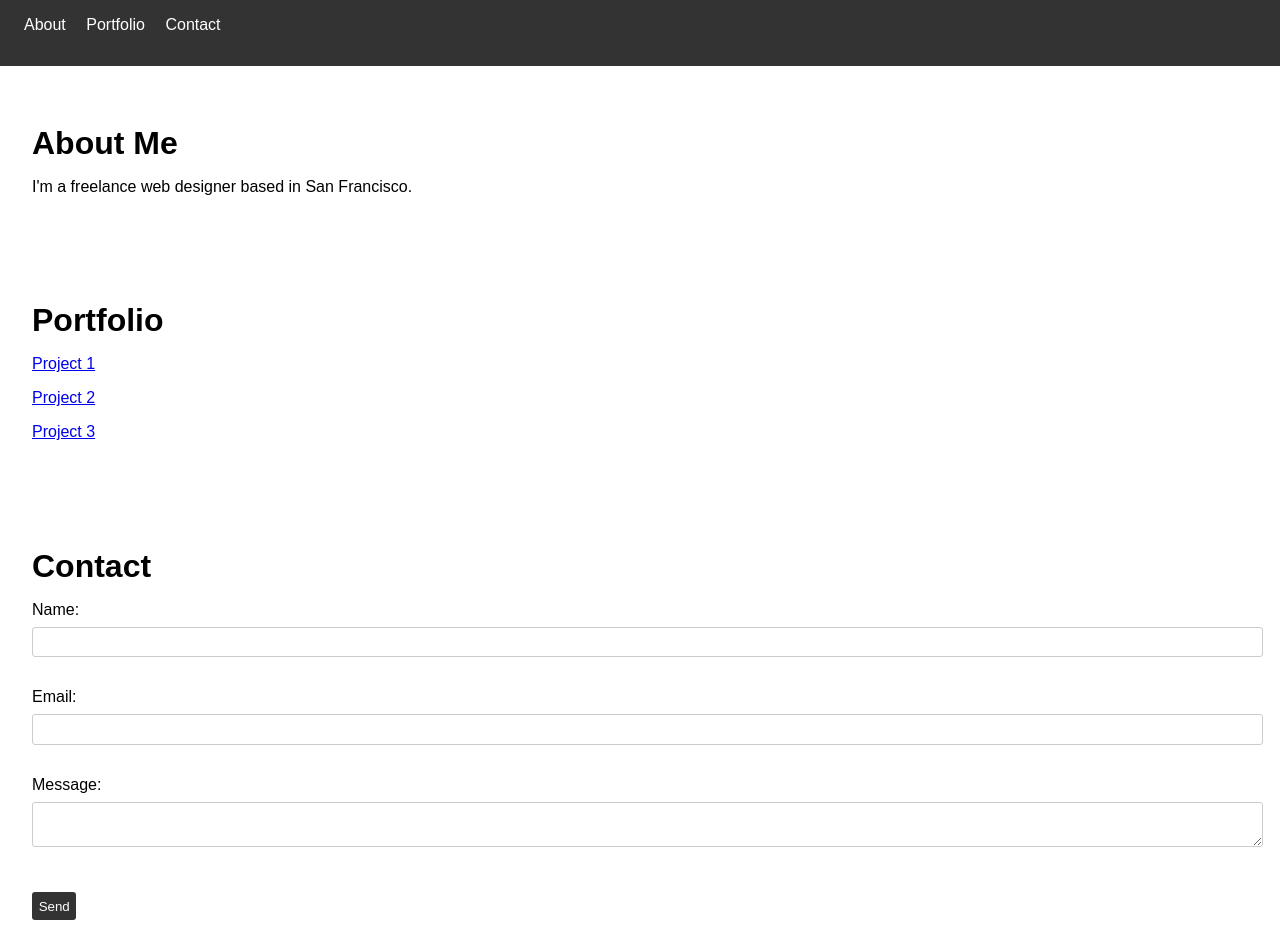
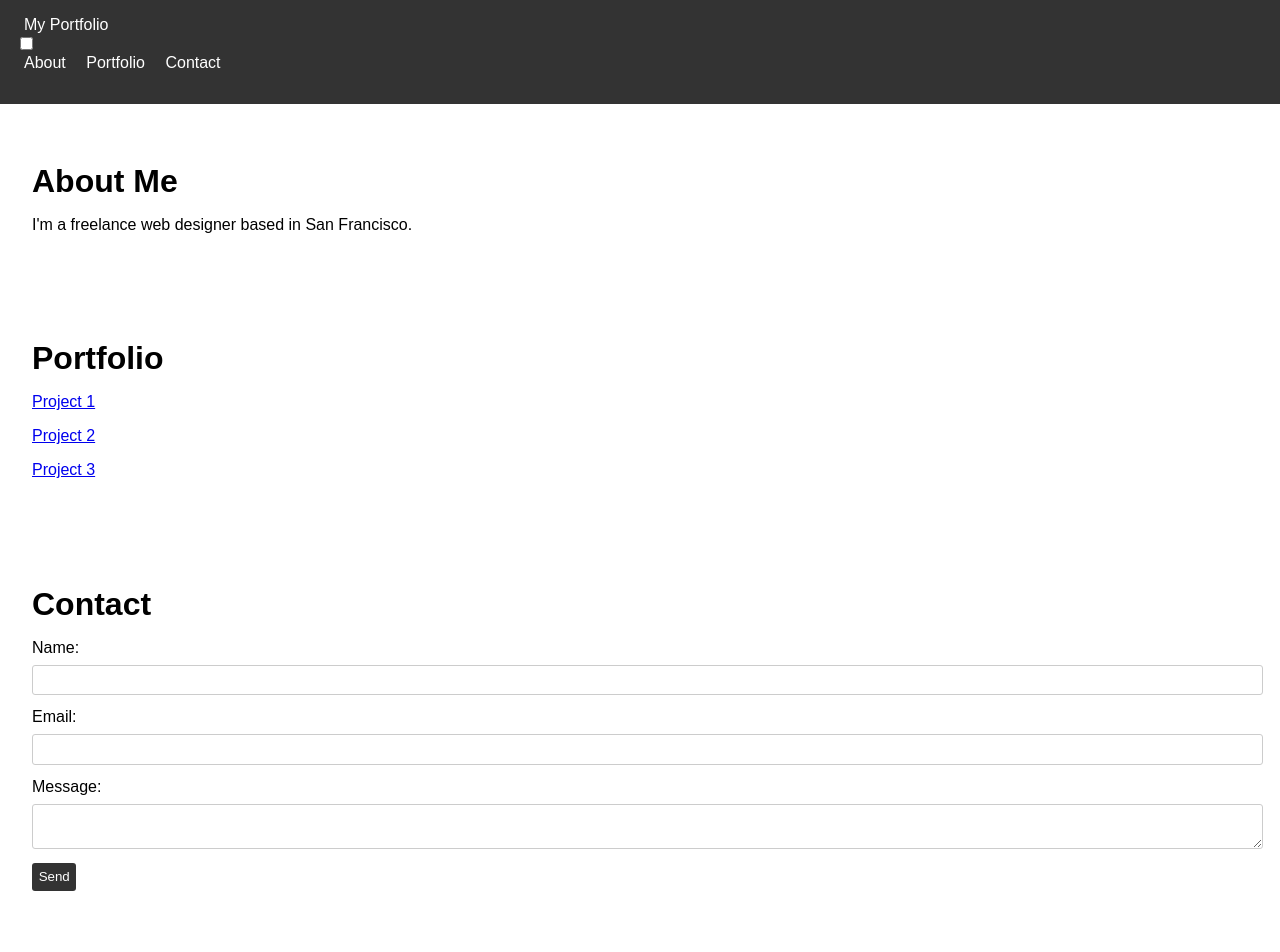
Before and after one commit to hafsaelmekki/Hafsaelmekki-github.io, a plain HTML site: page index.html in a window 1280 px wide. After the commit the page ends 923 px from the top, so only its background shows below. Drawn offline with Linux system fonts and the light colour scheme.

Commit message:
Update index.html

```diff
--- a/index.html
+++ b/index.html
@@ -2,11 +2,15 @@
 <html>
   <head>
     <title>My Portfolio</title>
+    <meta name="viewport" content="width=device-width, initial-scale=1">
     <link rel="stylesheet" href="style.css">
   </head>
   <body>
     <header>
       <nav>
+        <div class="logo"><a href="#">My Portfolio</a></div>
+        <input type="checkbox" id="menu-toggle">
+        <label for="menu-toggle" class="menu-icon"><span></span></label>
         <ul>
           <li><a href="#about">About</a></li>
           <li><a href="#portfolio">Portfolio</a></li>
@@ -31,13 +35,13 @@
         <h1>Contact</h1>
         <form>
           <label for="name">Name:</label>
-          <input type="text" id="name" name="name"><br>
+          <input type="text" id="name" name="name">
 
           <label for="email">Email:</label>
-          <input type="email" id="email" name="email"><br>
+          <input type="email" id="email" name="email">
 
           <label for="message">Message:</label>
-          <textarea id="message" name="message"></textarea><br>
+          <textarea id="message" name="message"></textarea>
 
           <button type="submit">Send</button>
         </form>
```
